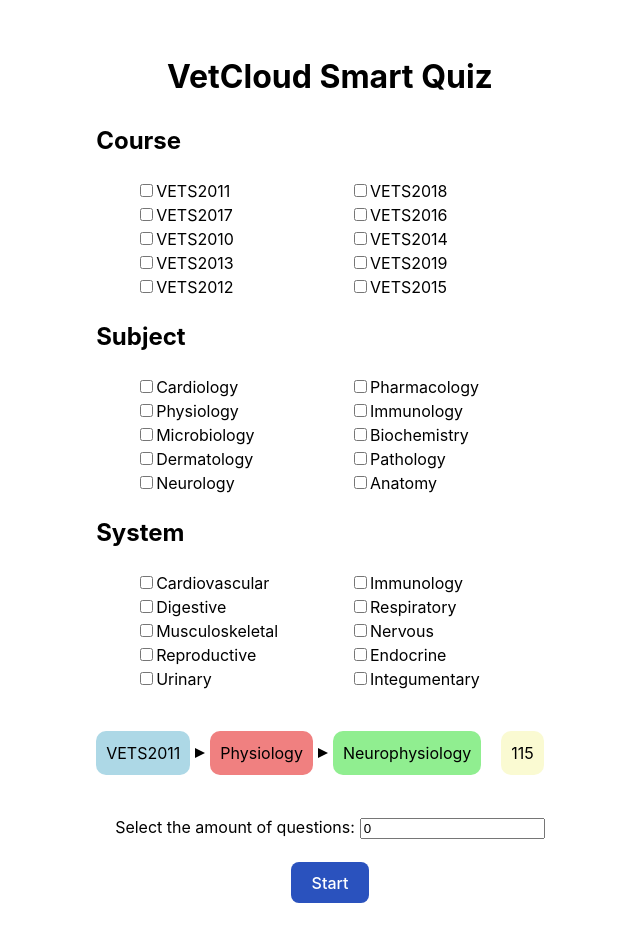
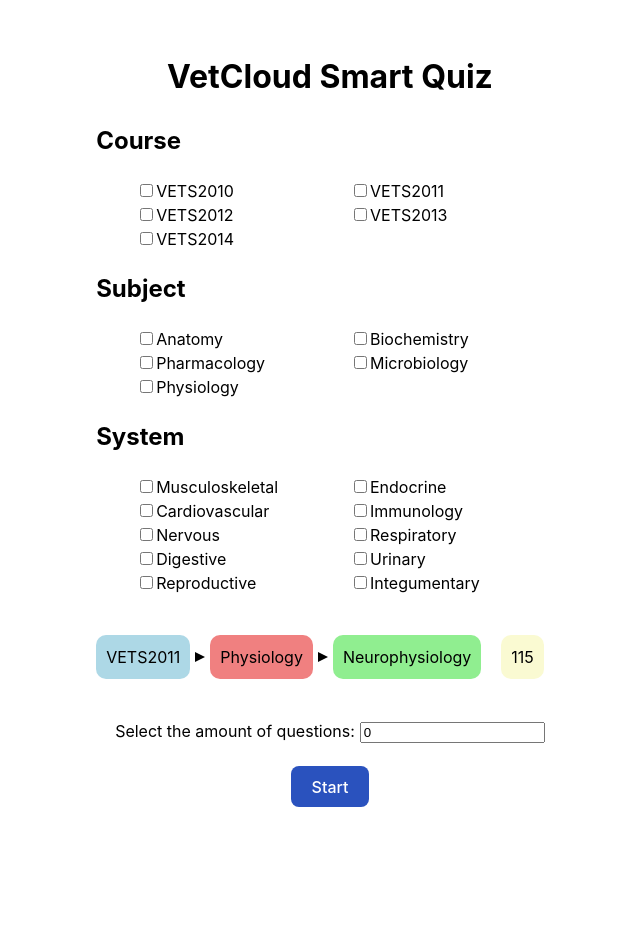
Before and after one commit to UQ-eLIPSE/crucible-components, a Vue app: page / in a window 1280 px wide. Shown: the whole page, without its empty margins (310-950 px from the left). After the commit the page ends 839 px from the top, so only its background shows below. Built offline with nearby package versions, Linux system fonts and the light colour scheme.

Commit message:
Add random condition for dummy data

```diff
--- a/src/components/MCQ/MCQTagOptions.vue
+++ b/src/components/MCQ/MCQTagOptions.vue
@@ -22,10 +22,11 @@ import { getAllQuestions, getDummyQuestions } from "../DataAccessLayer";
 import FilterCheckbox from "../FilterCheckbox.vue";
 import { ref } from "vue";
 
-const { dummyData } = defineProps<{ dummyData?: boolean }>();
+// If dummy data is not provided as a prop, the getAllQuestions() will be used from DAL instead
+const { dummyData } = defineProps<{ dummyData?: { random: boolean } }>();
 
 const tagSet = dummyData
-  ? getDummyQuestions(true).flatMap((question) => question.tags)
+  ? getDummyQuestions(dummyData.random).flatMap((question) => question.tags)
   : getAllQuestions().flatMap((question) => question.tags);
 
 const filterSet: SelectedTags = getUniquePropertyValues(tagSet);
--- a/src/components/StartPage.vue
+++ b/src/components/StartPage.vue
@@ -1,7 +1,7 @@
 <template>
   <div>
     <h1>VetCloud Smart Quiz</h1>
-    <MCQTagOptions :dummy-data="true" />
+    <MCQTagOptions :dummy-data="{ random: false }" />
     <div class="tags-display">
       <div class="tag-container course">
         <p class="tag-text">VETS2011</p>
```
